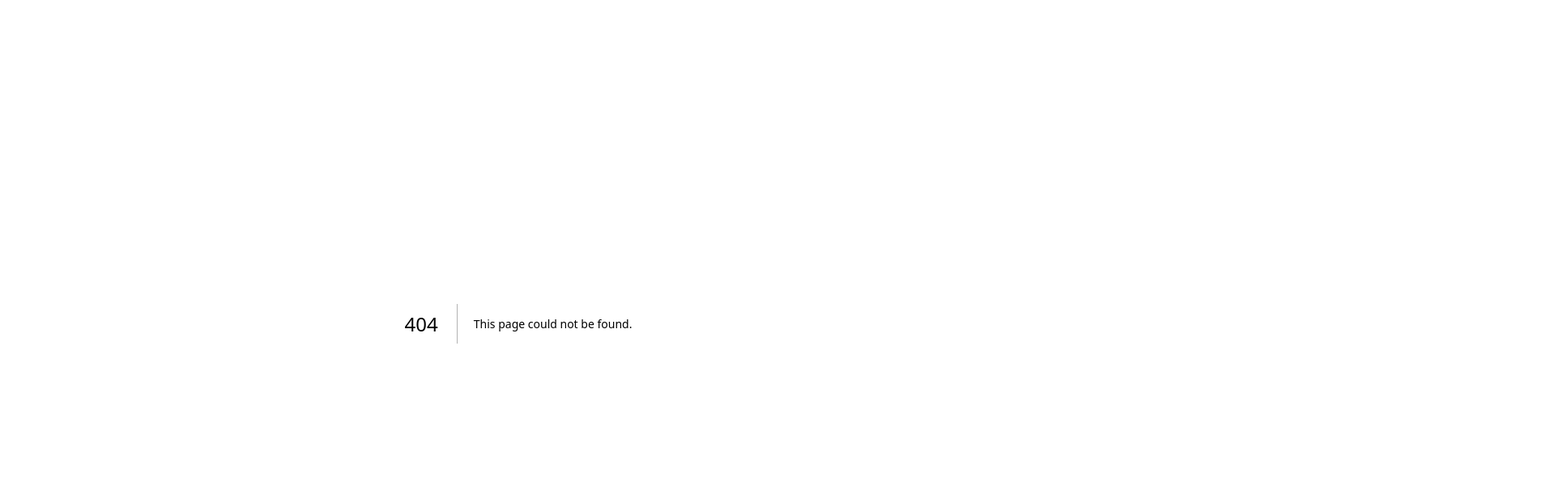
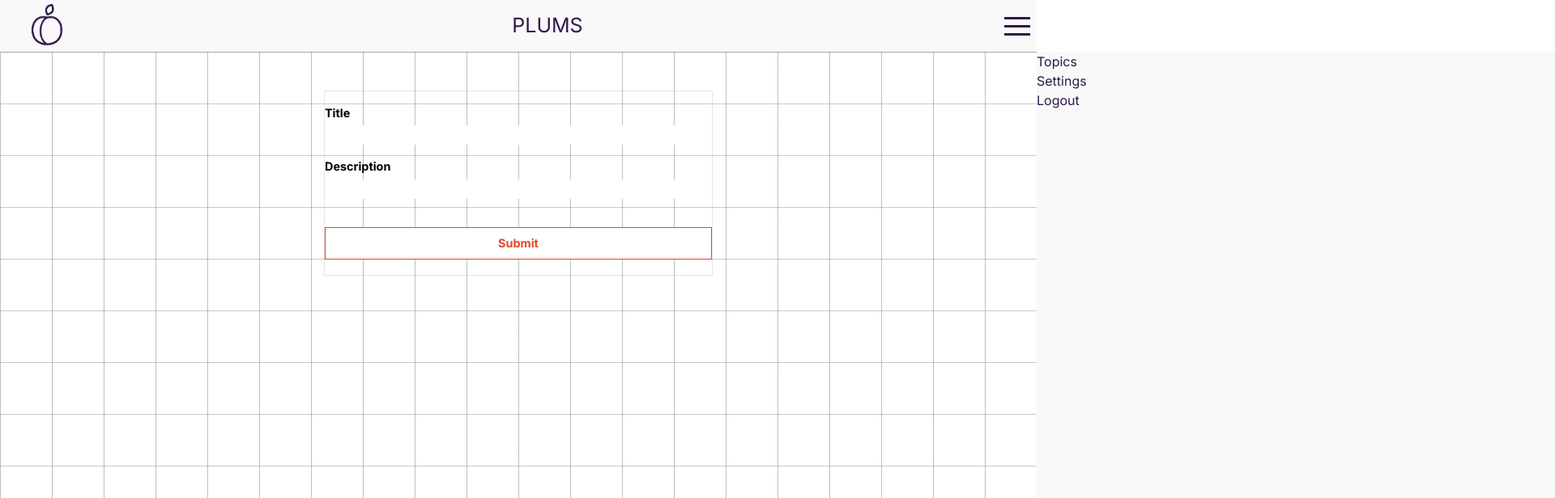
Before and after one commit to LilyHuang23/plums, a Next.js app: page /home in a window 1280 px wide. Before the commit this address had no page. Shown: the top 616 px of the page at 81% size, 1920 px wide, since content can reach past the window. Built offline with nearby package versions, Linux system fonts and the light colour scheme.

Commit message:
Adding dynamic form

```diff
--- a/src/app/globals.css
+++ b/src/app/globals.css
@@ -8,8 +8,9 @@
 }
 
 body {
-  background: rgb(200,177,228);
-  background: linear-gradient(180deg, rgba(200,177,228,1) 0%, rgba(47,24,75,1) 100%);
+  overflow-x: hidden;
+  /* background: rgb(200,177,228);
+  background: linear-gradient(180deg, rgba(200,177,228,1) 0%, rgba(47,24,75,1) 100%); */
 }
 
 
@@ -118,6 +119,18 @@ padding-top: 10px;
   background-color: #2f184b;
 }
 
+.homePage {
+  overflow-x: hidden;
+  overflow-y: hidden;
+  min-height: 110vh;
+
+  background-size: 50px 50px;
+  background-image:
+    linear-gradient(to right, rgba(128, 128, 128, 0.507) 1px, transparent 1px),
+    linear-gradient(to bottom, rgba(128, 128, 128, 0.432) 1px, transparent 1px);
+
+}
+
 
 
 /* :root {
--- /dev/null
+++ b/src/app/home.css
@@ -0,0 +1,98 @@
+.homePage {
+  overflow-x: hidden;
+  overflow-y: hidden;
+  min-height: 110vh;
+
+  background-size: 5vw 5vw;
+  background-image:
+    linear-gradient(to right, rgba(128, 128, 128, 0.507) 1px, transparent 1px),
+    linear-gradient(to bottom, rgba(128, 128, 128, 0.432) 1px, transparent 1px);
+
+}
+
+
+form {
+    margin: 3rem auto;
+    width: 60vh;
+    max-width: 70%;
+    border: 1px solid rgba(0, 0, 0, 0.1);
+}
+
+form > div {
+    display: flex;
+}
+
+.input-group {
+    display: flex;
+    flex-direction: column;
+    margin: 1rem 0;
+}
+
+.input-group > label {
+    font-size: 0.9rem;
+    font-weight: 700;
+    margin-bottom: 0.3rem;
+  }
+  .input {
+    width: 100%;
+    display: flex;
+  }
+  .input > input {
+    padding: 0.3rem 0.5rem;
+    border: 1px solid rgba(0, 0, 0, 0.2);
+    width: 100%;
+  }
+  .input > input:focus {
+    outline: none;
+  }
+
+  .input > div {
+    padding: 0.5rem 1rem;
+    background: #e34728;
+    margin-left: 0.5rem;
+    color: #fff;
+    font-weight: 700;
+    cursor: pointer;
+  }
+  .add-btn {
+    padding: 0.5rem 1rem;
+    background: #ccc;
+    border: none;
+    font-size: 0.9rem;
+    color: #fff;
+    font-weight: 700;
+    cursor: pointer;
+  }
+  .center {
+    display: flex;
+    justify-content: center;
+  }
+  .submit-btn {
+    width: 100%;
+    padding: 0.5rem 1rem;
+    border: 1px solid #e34728;
+    background: #fff;
+    margin: 1.2rem 0;
+    color: #e34728;
+    font-size: 0.9rem;
+    font-weight: 700;
+    cursor: pointer;
+  }
+  .dialog-box {
+    margin: 0.5rem 0;
+    display: grid;
+    grid-template-columns: repeat(auto-fit, minmax(4rem, 1fr));
+    grid-gap: 1rem;
+  }
+  .dialog-box > input,
+  .dialog-box > select {
+    padding: 0.5rem 0.5rem;
+    border: 1px solid rgba(0, 0, 0, 0.2);
+  }
+  .dialog-box > input:focus,
+  .dialog-box > select:focus {
+    outline: none;
+  }
+  .hide {
+    display: none;
+  }
--- /dev/null
+++ b/src/app/home/layout.tsx
@@ -0,0 +1,22 @@
+import '../globals.css'
+import type { Metadata } from 'next'
+import { Inter } from 'next/font/google'
+
+const inter = Inter({ subsets: ['latin'] })
+
+export const metadata: Metadata = {
+  title: 'PLUMS',
+  description: 'A Personal learning Management System',
+}
+
+export default function RootLayout({
+  children,
+}: {
+  children: React.ReactNode
+}) {
+  return (
+    <html lang="en">
+      <body className={inter.className}>{children}</body>
+    </html>
+  )
+}
--- /dev/null
+++ b/src/app/home/page.tsx
@@ -0,0 +1,17 @@
+// 'use client'
+import '@/app/home.css'
+
+import Image from 'next/image'
+import Footer from '@/components/footer'
+import Header from '@/components/header'
+import Form from '@/components/homePage/form'
+
+export default function Home() {
+  return (
+    <main className='homePage w-full'>
+        <Header />
+        <Form />
+        {/* <Footer /> */}
+    </main>
+  )
+}
--- /dev/null
+++ b/src/components/homePage/form.tsx
@@ -0,0 +1,47 @@
+'use client'
+import { useState } from "react";
+
+// https://www.telerik.com/blogs/how-to-programmatically-add-input-fields-react-forms
+// https://codepen.io/arefeh_htmi/pen/mdPYZKJ?editors=1100
+
+export default function Form()
+{
+    const [ formValues, setFormValues ] = useState({});
+
+    const handleChange = (e) => {
+        setFormValues({ ...formValues, [e.target.id]: e.target.value });
+    }
+
+    const handleSubmit = (e) => {
+        e.preventDefault();
+        console.log(formValues);
+    }
+
+    return (
+        <div className="home-form">
+            <form onSubmit={handleSubmit}>
+                <div className="input-group">
+                    <label htmlFor="title">Title</label>
+                    <input
+                        type="text"
+                        id="title"
+                        value={formValues.title || ""}
+                        onChange={handleChange}
+                    />
+                </div>
+
+                <div className="input-group">
+                    <label htmlFor="topic-description">Description</label>
+                    <input
+                        type="text"
+                        id="description"
+                        value={formValues.description || ""}
+                        onChange={handleChange}
+                    />
+                </div>
+
+                <button type="submit" className="submit-btn">Submit</button>
+            </form>
+        </div>
+    )
+}
```
